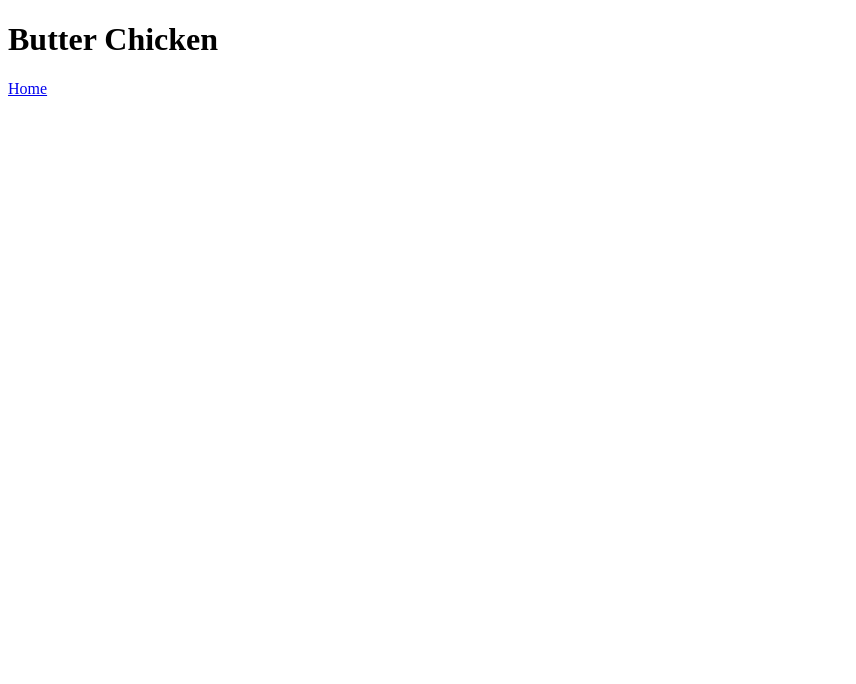
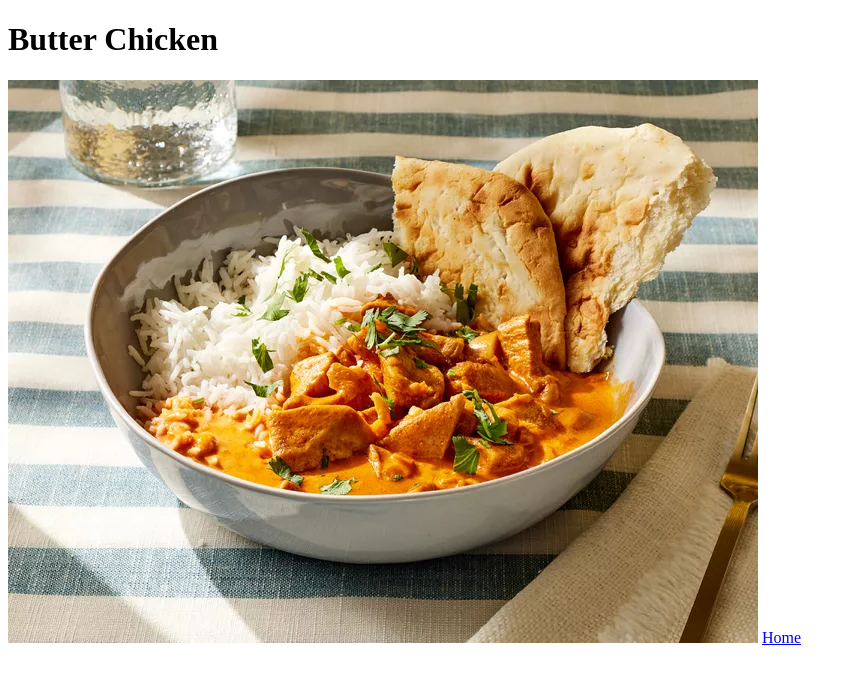
Before and after one commit to Maisstori/odin-recipes, a plain HTML site: page recipes/butter_chicken.html in a window 1280 px wide. Shown: the whole page, without its empty margins (0-856 px from the left). Drawn offline with Linux system fonts and the light colour scheme.

Commit message:
Add images directory & butter chicken image to butter_chicken.html

```diff
--- a/recipes/butter_chicken.html
+++ b/recipes/butter_chicken.html
@@ -6,6 +6,7 @@
     </head>
     <body>
         <h1>Butter Chicken</h1>
+        <img src="../images/odin-butter-chicken.webp" alt="An image of butter chicken and rice.">
         <a href="../index.html">Home</a>
     </body>
 </html>
```
Also changed, not shown: images/odin-butter-chicken.webp (added).
